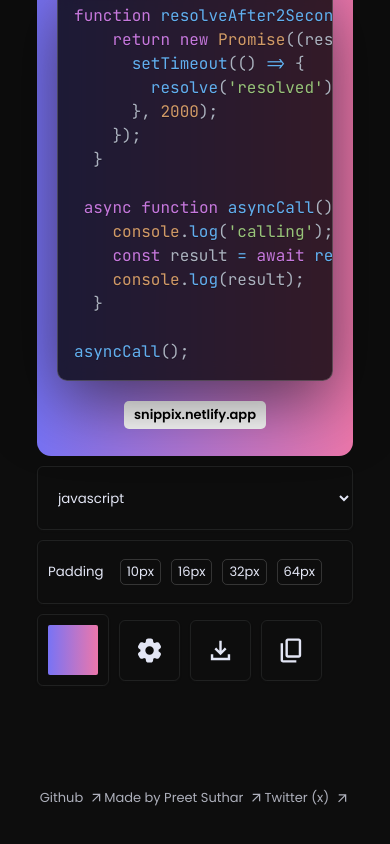
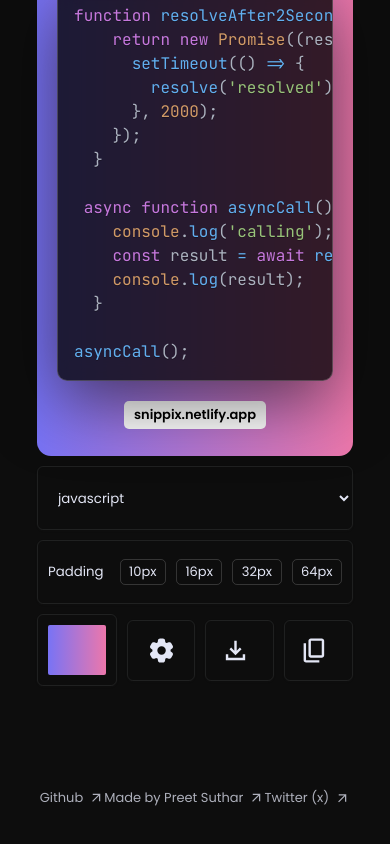
Before and after one commit to preetsuthar17/SnippiX, a Next.js app: page / in a window 390 px wide. Shown: the part 462-1306 px from the top of the page. Built offline with nearby package versions, Linux system fonts and the light colour scheme.

Commit message:
Refactor _code_image.scss to update flex-grow property and add media query for height adjustment

```diff
--- a/src/styles/partials/_code_image.scss
+++ b/src/styles/partials/_code_image.scss
@@ -109,6 +109,9 @@
       flex-grow: 1;
     }
 
+    div{
+      flex-grow: 1;
+    }
     .margin-selector {
       display: flex;
       gap: 10px;
@@ -194,13 +197,15 @@
       flex-grow: 1;
       align-items: center;
       width: fit-content;
-      max-height: 4rem;
-      height: 9rem;
+      height: 4rem;
       gap: 1rem;
       padding: 10px;
       border-radius: 6px;
       border: 1px solid #c6cace1a;
       box-shadow: 0px 1px 2px 0px #1f1e241f;
+      @media screen and (max-width: 366px) {
+        height: auto;
+      }
     }
 
     .PB-range-slidervalue {
```
